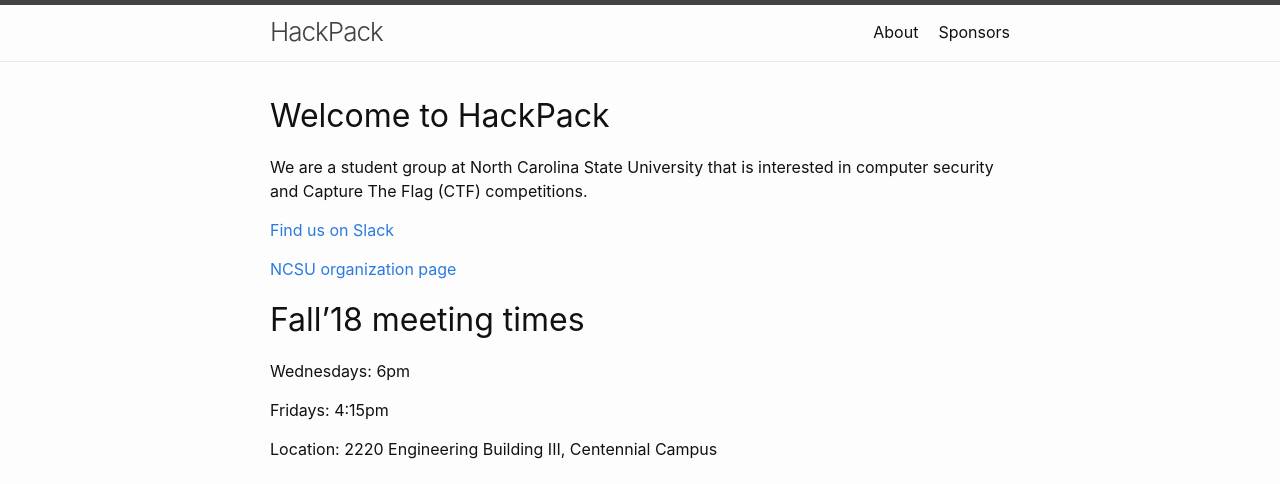
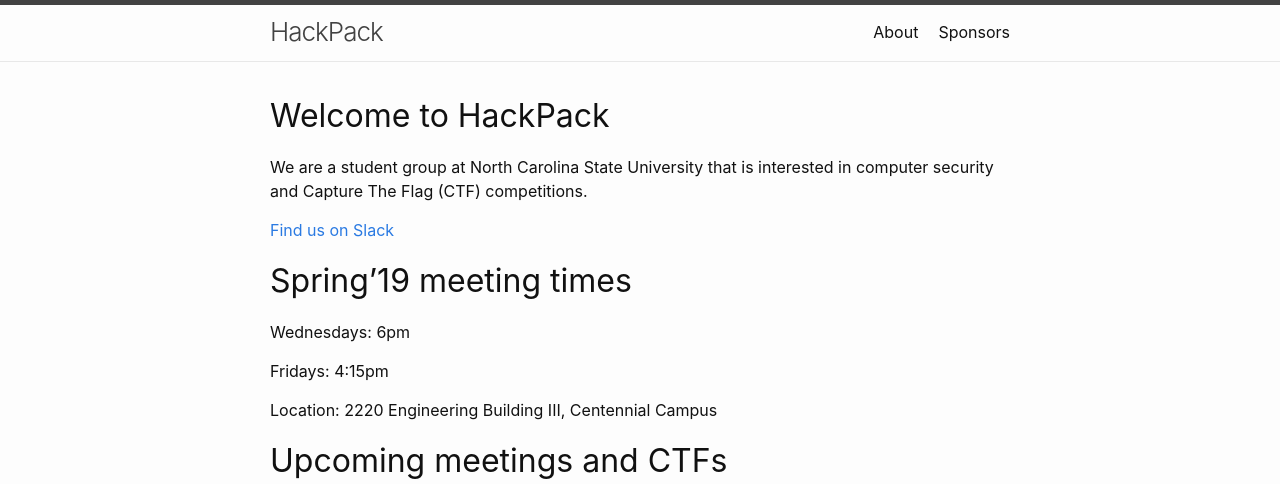
Before and after one commit to kapravel/hackpack-web, a Jekyll site: the page built from index.md, in a window 1280 px wide. Shown: the top 484 px of the page. Built offline with Jekyll 4.4.1, drawn with Linux system fonts in a browser that asks for light colours.

Commit message:
spring 19 update

```diff
--- a/index.md
+++ b/index.md
@@ -11,9 +11,7 @@ We are a student group at North Carolina State University that is interested in
 
 [Find us on Slack](https://ncsu-hackpack.slack.com/)
 
-[NCSU organization page](https://getinvolved.ncsu.edu/organization/HackPack/)
-
-# Fall'18 meeting times
+# Spring'19 meeting times
 
 Wednesdays: 6pm
 
```
